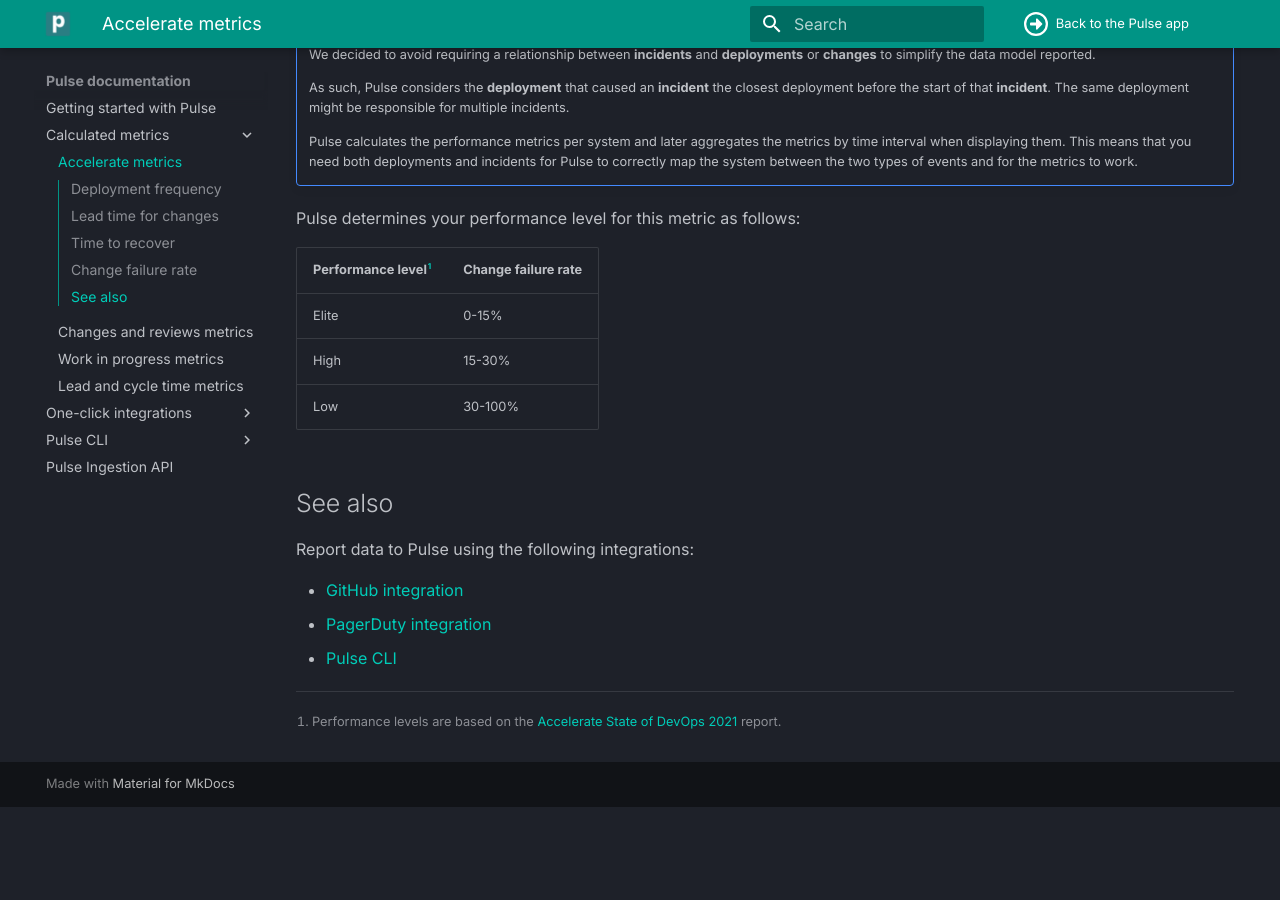
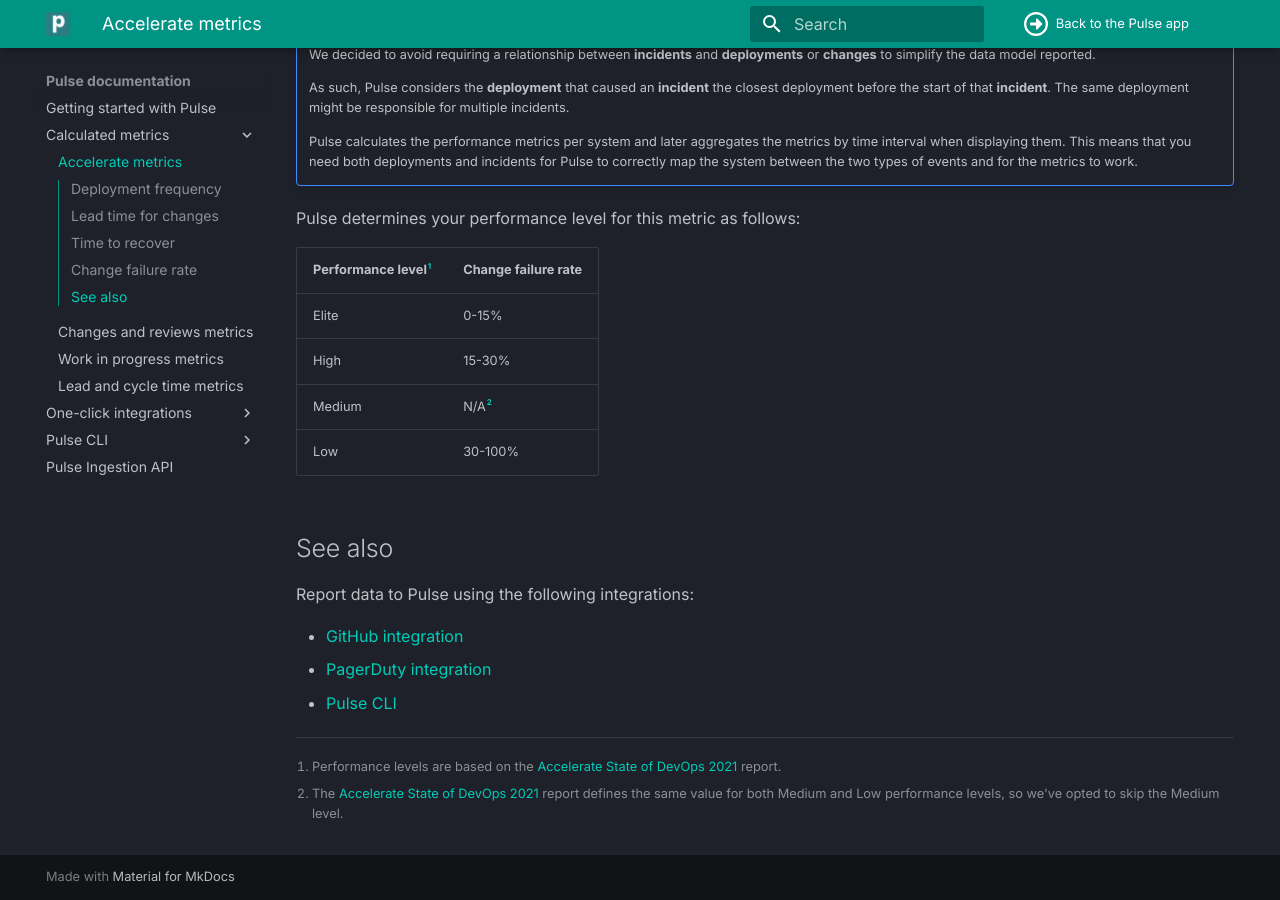
Before and after one commit to codacy/pulse-user-docs, an MkDocs documentation site: the page built from docs/metrics/accelerate.md, in a window 1280 px wide and 900 px high, scrolled down 2501 px. Built offline with MkDocs 1.6.1 and Material for MkDocs 9.7.7, drawn with Linux system fonts in a browser that asks for light colours; before the commit the page ends 3308 px from its top, so only the background shows below that.

Commit message:
doc: Explain why Medium level is skipped for CFR

```diff
--- a/docs/metrics/accelerate.md
+++ b/docs/metrics/accelerate.md
@@ -94,9 +94,11 @@
 | --------------------- | ------------------- |
 | Elite                 | 0-15%               |
 | High                  | 15-30%              |
+| Medium                | N/A[^2]             |
 | Low                   | 30-100%             |
 
 [^1]: Performance levels are based on the [Accelerate State of DevOps 2021](https://services.google.com/fh/files/misc/state-of-devops-2021.pdf) report.
+[^2]: The [Accelerate State of DevOps 2021](https://services.google.com/fh/files/misc/state-of-devops-2021.pdf) report defines the same value for both Medium and Low performance levels, so we've opted to skip the Medium level.
 
 ## See also
 
```
